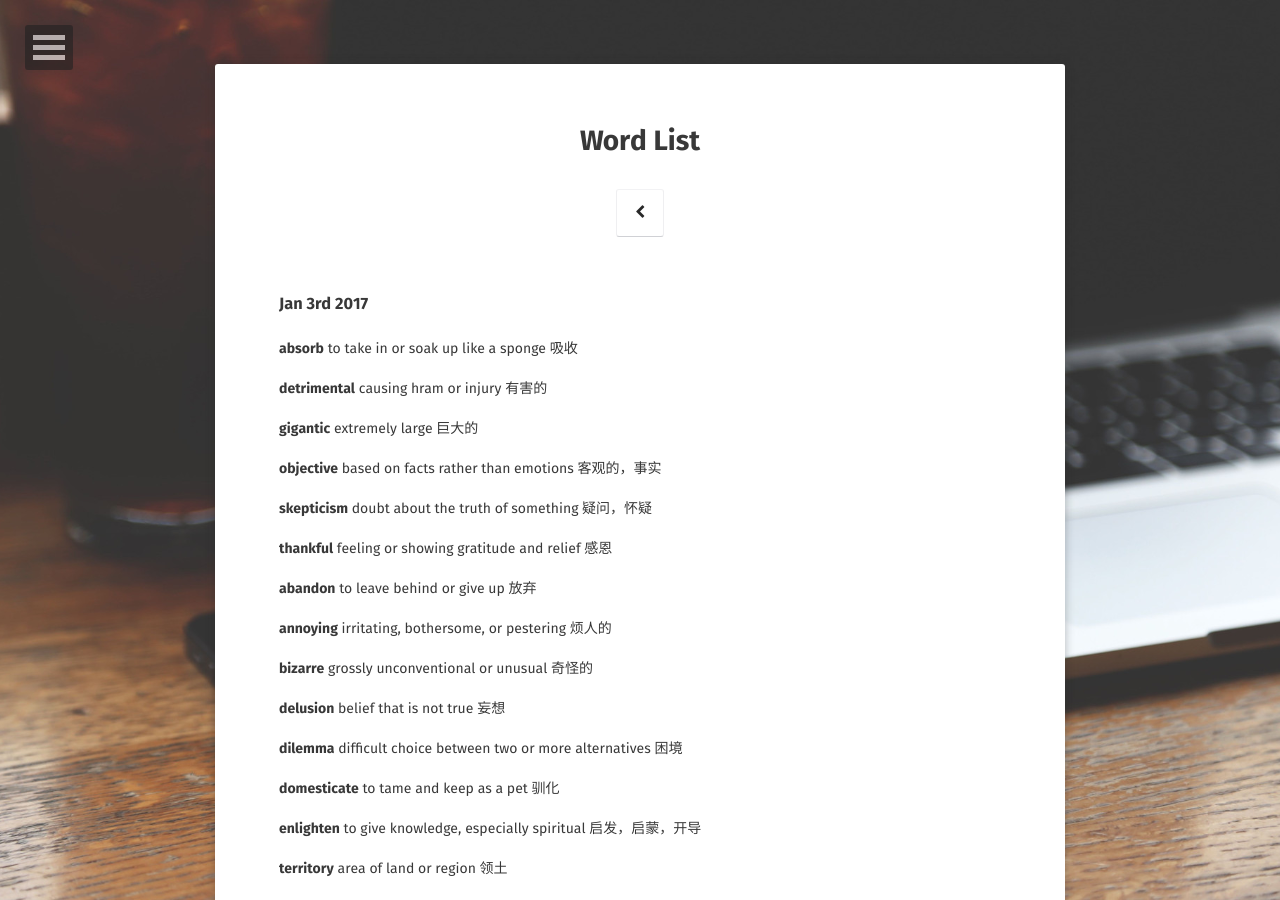
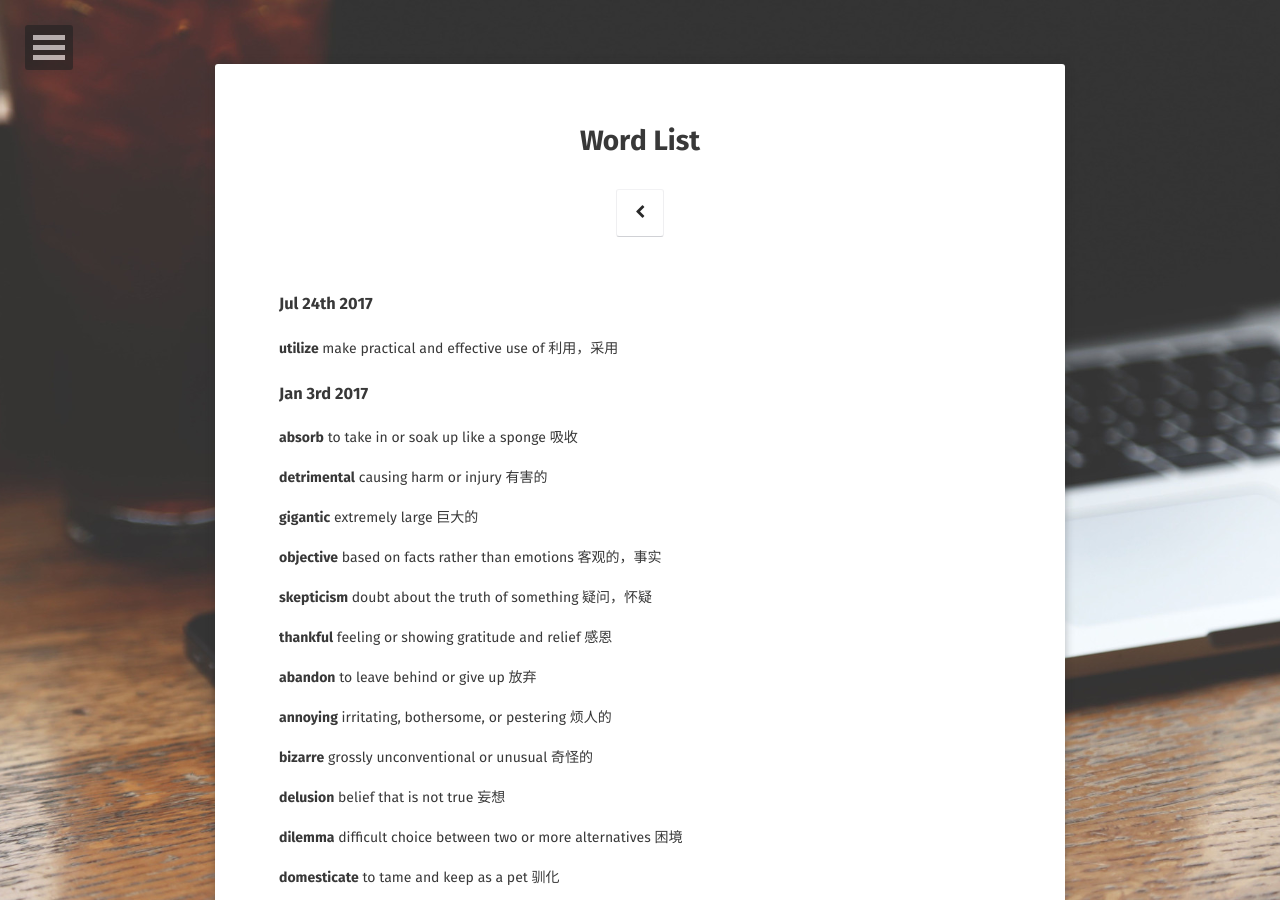
Before and after one commit to RobinGG/RobinGG.github.io, a Jekyll site: the page built from note/wordList.md, in a window 1280 px wide and 900 px high. Built offline with Jekyll 4.4.1, drawn with Linux system fonts in a browser that asks for light colours; some web fonts are replaced; comment, search, counter and statistics services are not loaded.

Commit message:
update wordlist

```diff
--- a/note/wordList.md
+++ b/note/wordList.md
@@ -2,6 +2,12 @@
 layout: page
 title: Word List
 ---
+
+### Jul 24th 2017
+
+**utilize**
+make practical and effective use of
+利用，采用
 
 ### Jan 3rd 2017
 
@@ -10,7 +16,7 @@ to take in or soak up like a sponge
 吸收
 
 **detrimental**
-causing hram or injury
+causing harm or injury
 有害的
 
 **gigantic**
```
